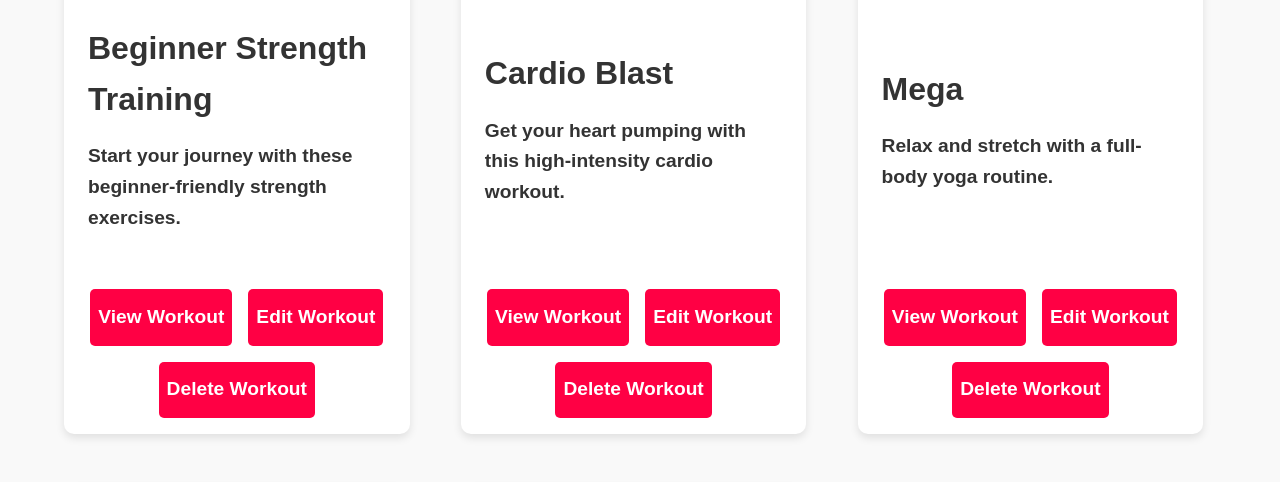
After one commit to StivanD/FitnessTracker, a Django app: template templates/workouts/user-workouts.html in a window 1280 px wide. The commit adds this page. Shown: the part 523-1005 px from the top of the page. Run offline with Django 3.2, Linux system fonts and the light colour scheme; the template is opened without the code that fills it, so the values that code supplies are empty; some libraries are stand-ins or nearby versions; some web fonts are replaced.

Commit message:
Update and Fix: Created user-workouts page, fixed textearea resizing for each form

```diff
--- a/FitnessTracker/workouts/urls.py
+++ b/FitnessTracker/workouts/urls.py
@@ -1,7 +1,7 @@
 from django.urls import path
 
 from FitnessTracker.workouts.views import WorkoutsView, WorkoutsDashboardView, WorkoutDetailsView, EditWorkoutView, \
-    CreateWorkoutView, DeleteWorkoutView
+    CreateWorkoutView, DeleteWorkoutView, UserWorkoutsView
 
 urlpatterns = [
     path('', WorkoutsView.as_view(), name='workouts'),
@@ -9,5 +9,6 @@ urlpatterns = [
     path('details/', WorkoutDetailsView.as_view(), name='workout-details'),
     path('create/', CreateWorkoutView.as_view(), name='create-workout'),
     path('edit/', EditWorkoutView.as_view(), name='edit-workout'),
-    path('delete/', DeleteWorkoutView.as_view(), name='delete-workout')
+    path('delete/', DeleteWorkoutView.as_view(), name='delete-workout'),
+    path('user-workouts/', UserWorkoutsView.as_view(), name='user-workouts')
 ]
--- a/FitnessTracker/workouts/views.py
+++ b/FitnessTracker/workouts/views.py
@@ -25,3 +25,7 @@ class EditWorkoutView(TemplateView):
 
 class DeleteWorkoutView(TemplateView):
     template_name = 'workouts/delete-workout.html'
+
+
+class UserWorkoutsView(TemplateView):
+    template_name = 'workouts/user-workouts.html'
--- /dev/null
+++ b/static/styles/common/forms.css
@@ -0,0 +1,5 @@
+.form-group textarea {
+    overflow: auto;
+    min-height: 50px;
+    resize: vertical;
+}
--- a/static/styles/profiles/profile-details.css
+++ b/static/styles/profiles/profile-details.css
@@ -97,15 +97,38 @@
     color: #fff;
 }
 
-.created-workouts li a {
+.created-workouts-content {
+    display: flex;
+    justify-content: space-between;
+    gap: 0.3rem;
+}
+
+.created-workouts-content .view-all-user-workouts-btn {
+    display: flex;
+    align-items: center;
+    padding: 0 1rem;
+    background-color: #ff0044;
+    border-radius: 5px;
+    text-align: center;
+}
+
+.created-workouts li a,
+.created-workouts-content .view-all-user-workouts-btn {
     text-decoration: none;
     color: #fff;
-    transition: color 0.3s;
+    transition: color 0.5s;
 }
 
 .created-workouts li a:hover {
     color: #ff0044;
 }
+
+.created-workouts-content .view-all-user-workouts-btn:hover {
+    color: #ff0044;
+    background-color: #fff;
+    transition: background-color 0.5s;
+}
+
 
 /* Action Buttons */
 .profile-actions {
--- a/static/styles/styles.css
+++ b/static/styles/styles.css
@@ -1,6 +1,8 @@
 @import 'common/reset.css';
 
 @import 'common/navigation.css';
+
+@import 'common/forms.css';
 
 @import 'homepage.css';
 
--- a/templates/profiles/profile-details.html
+++ b/templates/profiles/profile-details.html
@@ -32,12 +32,15 @@
                 <!-- Created Workouts -->
                 <div class="created-workouts">
                     <h3>Created Workouts</h3>
+                    <div class="created-workouts-content">
                         <ul>
                             <li>No workouts.</li>
                             <li><a href="#">Basic Strength Training</a></li>
                             <li><a href="#">Yoga For Beginners</a></li>
                             <li><a href="#">Cardio Beast</a></li>
                         </ul>
+                        <a class="view-all-user-workouts-btn" href="{% url 'user-workouts' %}">View All</a>
+                    </div>
                 </div>
 
                 <!-- Profile Actions -->
--- /dev/null
+++ b/templates/workouts/user-workouts.html
@@ -0,0 +1,91 @@
+{% extends 'base.html' %}
+
+{% load static %}
+
+{% block content %}
+    <script src="{% static 'scripts/workouts-dashboard.js' %}"></script>
+    <section class="featured-workouts fixed-height-workouts">
+        <div class="container">
+            <h3>All Workouts created by <a class="username-link" href="#">dimitrovv27</a></h3>
+
+            <div class="search-filter-container">
+                <!-- Search Bar -->
+                <div class="search-bar">
+                    <input type="text" id="searchInput" placeholder="Search workouts..."/>
+                    <button type="button" id="searchButton">Search</button>
+                </div>
+                <!-- Category Filter -->
+                <div class="category-filter">
+                    <select id="categoryFilter">
+                        <option value="all">All Categories</option>
+                        <option value="strength">Strength</option>
+                        <option value="cardio">Cardio</option>
+                        <option value="flexibility">Flexibility</option>
+                    </select>
+                </div>
+            </div>
+
+            <div class="workout-grid not-spaced">
+                <div class="workout-card" data-category="strength">
+                    <img src="{% static 'images/workout1.jpg' %}" alt="Workout 1">
+                    <div class="workout-info">
+                        <h4>Beginner Strength Training</h4>
+                        <p>Start your journey with these beginner-friendly strength exercises.</p>
+                    </div>
+                    <div class="workout-btns">
+                        <a href="{% url 'workout-details' %}" class="workout-link">View Workout</a>
+                        <a href="{% url 'edit-workout' %}" class="edit-workout-btn">Edit Workout</a>
+                        <a href="{% url 'delete-workout' %}" class="workout-details-link">Delete Workout</a>
+                    </div>
+                </div>
+                <div class="workout-card" data-category="cardio">
+                    <img src="{% static 'images/workout2.jpg' %}" alt="Workout 2">
+                    <div class="workout-info">
+                        <h4>Cardio Blast</h4>
+                        <p>Get your heart pumping with this high-intensity cardio workout.</p>
+                    </div>
+                    <div class="workout-btns">
+                        <a href="{% url 'workout-details' %}" class="workout-link">View Workout</a>
+                        <a href="{% url 'edit-workout' %}" class="edit-workout-btn">Edit Workout</a>
+                        <a href="{% url 'delete-workout' %}" class="workout-details-link">Delete Workout</a>
+                    </div>
+                </div>
+                <div class="workout-card" data-category="flexibility">
+                    <img src="{% static 'images/workout3.jpg' %}" alt="Workout 3">
+                    <div class="workout-info">
+                        <h4>Mega</h4>
+                        <p>Relax and stretch with a full-body yoga routine.</p>
+                    </div>
+                    <div class="workout-btns">
+                        <a href="{% url 'workout-details' %}" class="workout-link">View Workout</a>
+                        <a href="{% url 'edit-workout' %}" class="edit-workout-btn">Edit Workout</a>
+                        <a href="{% url 'delete-workout' %}" class="workout-details-link">Delete Workout</a>
+                    </div>
+                </div>
+                <div class="workout-card" data-category="flexibility">
+                    <img src="{% static 'images/workout3.jpg' %}" alt="Workout 3">
+                    <div class="workout-info">
+                        <h4>Full-Body Yoga</h4>
+                        <p>Relax and stretch with a full-body yoga routine.</p>
+                    </div>
+                    <div class="workout-btns">
+                        <a href="{% url 'workout-details' %}" class="workout-link">View Workout</a>
+                        <a href="{% url 'edit-workout' %}" class="edit-workout-btn">Edit Workout</a>
+                        <a href="{% url 'delete-workout' %}" class="workout-details-link">Delete Workout</a>
+                    </div>
+                </div>
+                <div class="workout-card" data-category="flexibility">
+                    <img src="{% static 'images/workout3.jpg' %}" alt="Workout 3">
+                    <div class="workout-info">
+                        <h4>Mega</h4>
+                        <p>Relax and stretch with a full-body yoga routine.</p>
+                    </div>
+                    <div class="workout-btns">
+                        <a href="{% url 'workout-details' %}" class="workout-link">View Workout</a>
+                        <a href="{% url 'edit-workout' %}" class="edit-workout-btn">Edit Workout</a>
+                        <a href="{% url 'delete-workout' %}" class="workout-details-link">Delete Workout</a>
+                    </div>
+                </div>
+            </div>
+    </section>
+{% endblock %}
```
Also changed, not shown: templates/workouts/delete-workout.html (+7 -1 lines). Lines whose indentation alone changed are shown as unchanged.
